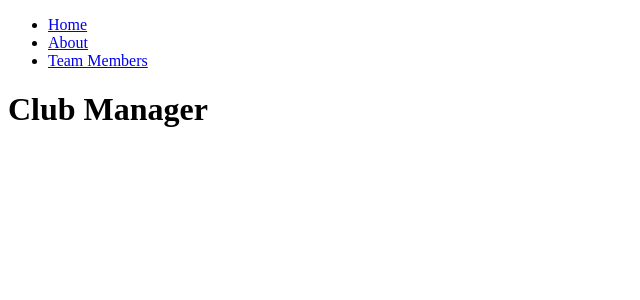
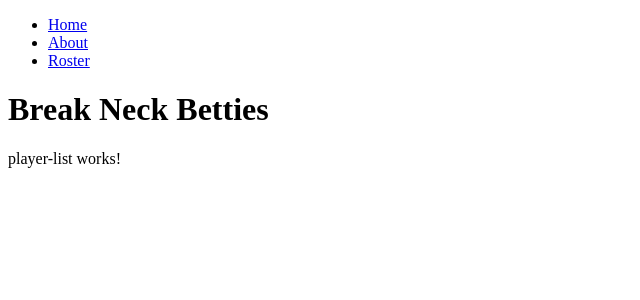
Before and after one commit to GloriaFriesen/club-manager, an Angular app: page /players in a window 1280 px wide. Before the commit this address led to /. Shown: the top 300 px of the page, without its empty margins (0-640 px from the left). Built offline with nearby package versions, Linux system fonts and the light colour scheme.

Commit message:
add content to about page

```diff
--- a/src/app/about/about.component.html
+++ b/src/app/about/about.component.html
@@ -1,3 +1,12 @@
 <p>
-  about works!
+  Based in Portland, OR, the Break Neck Betties are a Flat Track Roller Derby team, apart of the prestigious Rose City Rollers league.
 </p>
+<p>
+  The Break Neck Betties are a frightening pack, inspiring fans and frustrating opponents with every jam.
+</p>
+<p>
+  Never a team to back down from a fight, they’re known for their speedy jammers, ruthless blockers, and for being the most winning team in Rose City Rollers history.
+</p>
+
+<p>New to roller derby, check out this video for the basics:</p>
+<iframe width="560" height="315" src="https://www.youtube.com/embed/OId6gTd2LCM" frameborder="0" allowfullscreen></iframe>
--- a/src/app/app.component.html
+++ b/src/app/app.component.html
@@ -1,7 +1,7 @@
 <ul>
   <li><a routerLink="">Home</a></li>
   <li><a routerLink="about">About</a></li>
-  <li><a routerLink="members">Team Members</a></li>
+  <li><a routerLink="players">Roster</a></li>
 </ul>
 
 <h1>{{title}}</h1>
--- a/src/app/app.component.ts
+++ b/src/app/app.component.ts
@@ -6,5 +6,5 @@ import { Component } from '@angular/core';
   styleUrls: ['./app.component.css']
 })
 export class AppComponent {
-  title = 'Club Manager';
+  title = 'Break Neck Betties';
 }
--- a/src/app/app.module.ts
+++ b/src/app/app.module.ts
@@ -7,14 +7,15 @@ import { AppComponent } from './app.component';
 import { WelcomeComponent } from './welcome/welcome.component';
 import { AboutComponent } from './about/about.component';
 import { routing } from './app.routing';
-import { MemberListComponent } from './member-list/member-list.component';
+import { PlayerListComponent } from './player-list/player-list.component';
+
 
 @NgModule({
   declarations: [
     AppComponent,
     WelcomeComponent,
     AboutComponent,
-    MemberListComponent
+    PlayerListComponent,
   ],
   imports: [
     BrowserModule,
--- a/src/app/app.routing.ts
+++ b/src/app/app.routing.ts
@@ -3,7 +3,7 @@ import { Routes, RouterModule } from '@angular/router';
 
 import { WelcomeComponent } from './welcome/welcome.component';
 import { AboutComponent } from './about/about.component';
-import { MemberListComponent } from './member-list/member-list.component';
+import { PlayerListComponent } from './player-list/player-list.component';
 
 const appRoutes: Routes = [
   {
@@ -15,8 +15,8 @@ const appRoutes: Routes = [
     component: AboutComponent
   },
   {
-    path: 'members',
-    component: MemberListComponent
+    path: 'players',
+    component: PlayerListComponent
   }
 ];
 
--- a/src/app/member-list/member-list.component.html
+++ /dev/null
@@ -1,3 +0,0 @@
-<p>
-  member-list works!
-</p>
--- a/src/app/member-list/member-list.component.ts
+++ /dev/null
@@ -1,15 +0,0 @@
-import { Component, OnInit } from '@angular/core';
-
-@Component({
-  selector: 'app-member-list',
-  templateUrl: './member-list.component.html',
-  styleUrls: ['./member-list.component.css']
-})
-export class MemberListComponent implements OnInit {
-
-  constructor() { }
-
-  ngOnInit() {
-  }
-
-}
--- /dev/null
+++ b/src/app/player-list/player-list.component.html
@@ -0,0 +1,3 @@
+<p>
+  player-list works!
+</p>
--- /dev/null
+++ b/src/app/player-list/player-list.component.ts
@@ -0,0 +1,15 @@
+import { Component, OnInit } from '@angular/core';
+
+@Component({
+  selector: 'app-player-list',
+  templateUrl: './player-list.component.html',
+  styleUrls: ['./player-list.component.css']
+})
+export class PlayerListComponent implements OnInit {
+
+  constructor() { }
+
+  ngOnInit() {
+  }
+
+}
```
Also changed, not shown: src/app/player-list/player-list.component.css (added), 1 other file (tests, documents, lock files or other folders).
